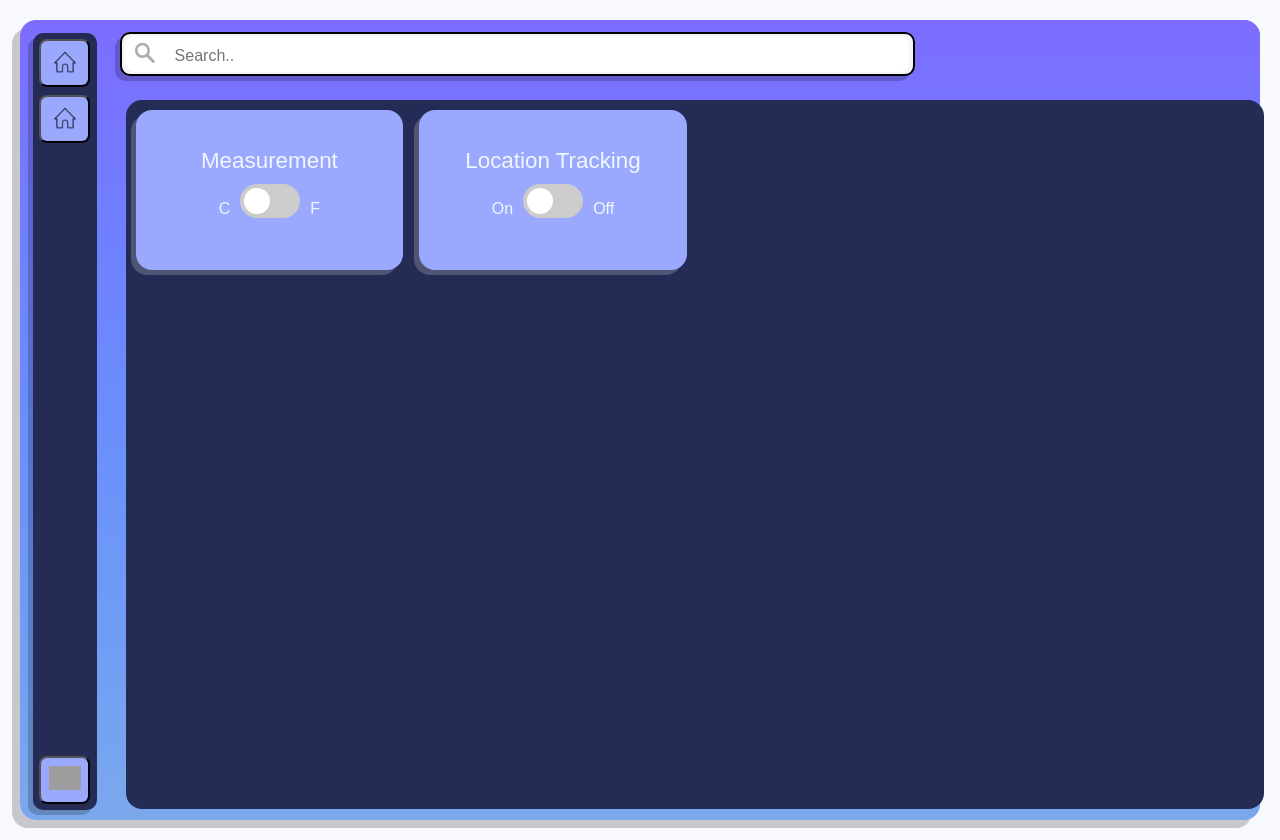
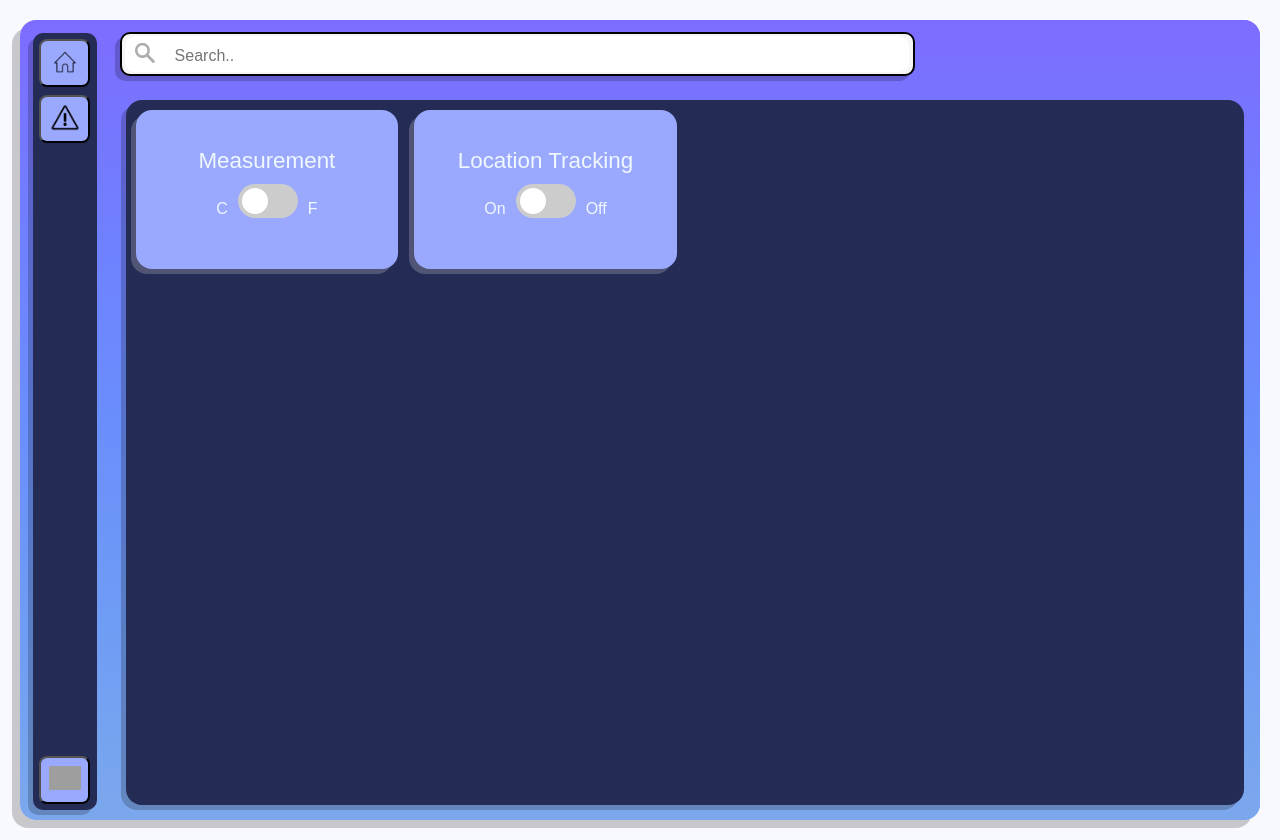
Before and after one commit to ErikDoytchinov/Soluna, an Angular app: page / in a window 1280 px wide. Both pictures are taken after a click on the button 64 px from the left and 779 px from the top of the page. Built offline with nearby package versions, Linux system fonts and the light colour scheme; no server answers; grey boxes are pictures that could not be loaded.

Commit message:
changed icon for alert page

```diff
--- a/src/app/nav-bar/nav-bar.component.css
+++ b/src/app/nav-bar/nav-bar.component.css
@@ -23,7 +23,7 @@
     justify-content: flex-end;
 }
 
-.home-button{
+.button{
     width: 100%;
     height: 3rem;
     margin-bottom: .5rem;
@@ -32,7 +32,7 @@
     background-color: #9aa8fe;
 }
 
-.home-button img{
+.button img{
     width: 2rem;
 }
 
--- a/src/app/nav-bar/nav-bar.component.html
+++ b/src/app/nav-bar/nav-bar.component.html
@@ -1,7 +1,7 @@
 <div class="container">
     <div class="box">
-        <button class="home-button" (click)="windowSwitch('home')"><img src="../../assets/icons/home-icon.png" alt="Home"></button>
-        <button class="home-button" (click)="windowSwitch('alert')"><img src="../../assets/icons/home-icon.png" alt="Alert"></button>
+        <button class="button" (click)="windowSwitch('home')"><img src="../../assets/icons/home-icon.png" alt="Home"></button>
+        <button class="button" (click)="windowSwitch('alert')"><img src="../../assets/icons/alert.png" alt="Alert"></button>
         <button class="setting-button" (click)="windowSwitch('setting')"><img src="../../assets/icons/setting-icon.png" alt="Setting"></button>
     </div>
 </div>
--- a/src/app/settings/settings.component.css
+++ b/src/app/settings/settings.component.css
@@ -5,12 +5,14 @@
 }
 
 .container{
-    min-width: 100%;
-    min-height: 96.5%;
+    min-width: calc(100% - 2rem);
+    min-height: 96%;
     padding: 10px;
 
+    box-shadow: -5px 5px rgba(0, 0, 0, 0.2);
     background-color: #242b54;
     border-radius: 1rem;
+
     display: grid;
     grid-template-columns: 1fr 1fr 1fr 1fr;
     grid-template-rows: 1fr 1fr 1fr 1fr;
```
Also changed, not shown: src/assets/icons/alert.png (added).
